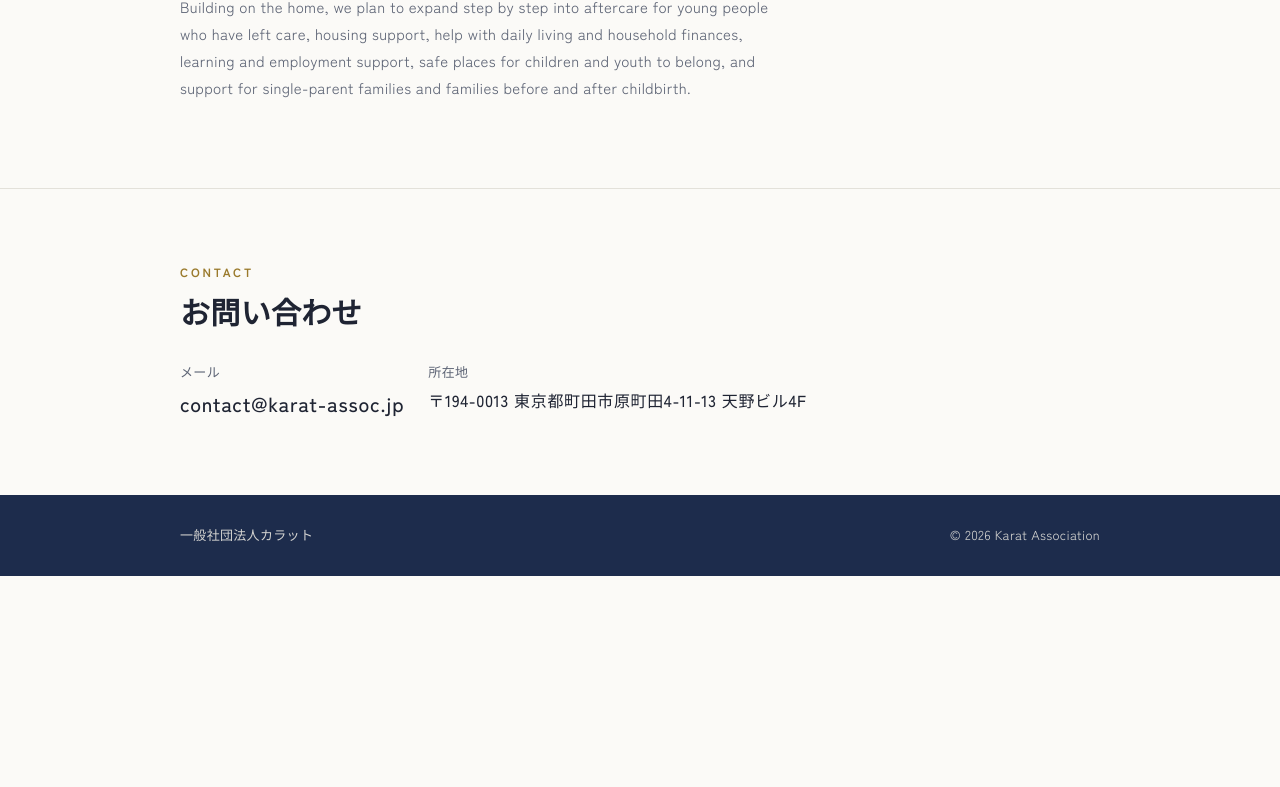
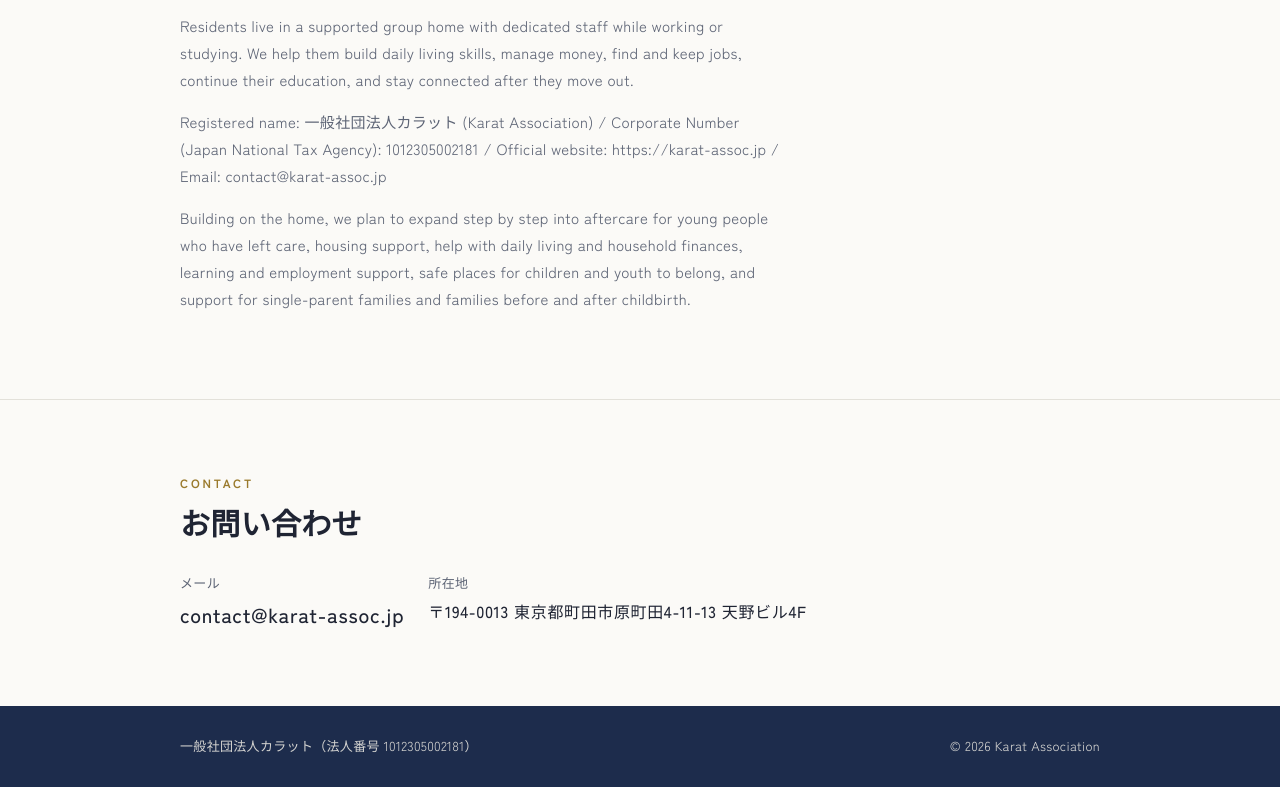
Before and after one commit to karat-assoc/website, a plain HTML site: page index.html in a window 1280 px wide. Shown: the part 5346-6133 px from the top of the page. Before the commit the page ends 5922 px from the top, so only its background shows below. Drawn offline with Linux system fonts and the light colour scheme; a web font is replaced by a local one.

Commit message:
Update index.html

```diff
--- a/index.html
+++ b/index.html
@@ -230,6 +230,8 @@ footer .wrap{padding-block:28px;display:flex;justify-content:space-between;gap:1
       <div class="tbl">
         <table>
           <tr><th>名称</th><td>一般社団法人カラット（Karat Association）</td></tr>
+          <tr><th>法人番号</th><td>1012305002181（<a href="https://www.houjin-bangou.nta.go.jp/henkorireki-johoto.html?selHouzinNo=1012305002181" target="_blank" rel="noopener">国税庁法人番号公表サイト</a>）</td></tr>
+          <tr><th>公式サイト</th><td>https://karat-assoc.jp（本ウェブサイトは一般社団法人カラットの公式ウェブサイトです）</td></tr>
           <tr><th>設立</th><td>2026年7月</td></tr>
           <tr><th>法人区分</th><td>非営利型一般社団法人</td></tr>
           <tr><th>所在地</th><td>〒194-0013　東京都町田市原町田4-11-13 天野ビル4F</td></tr>
@@ -260,6 +262,7 @@ footer .wrap{padding-block:28px;display:flex;justify-content:space-between;gap:1
       <p>Life brings one barrier after another, and we need to overcome them. Some barriers, however, cannot be overcome alone. We want to help at those moments. We aim to be a place to belong for young people at a turning point in their lives, and to support each of them to shine and live a life of their own. We think things through with them, offer a hand when they are stuck, and give them a push when they are ready to take a step.</p>
       <p>Whatever happens, your shine is never lost. Even if things feel hard, painful or dark right now, and even if you do not feel you are shining, your worth does not disappear. Even when it is clouded over, it will shine again when polished. We prepare an environment where young people can let their own shine come out, and we polish it with care. Ahead of them lies a clear, bright sky, and under that sky, every polished gem will shine even more.</p>
       <p>Residents live in a supported group home with dedicated staff while working or studying. We help them build daily living skills, manage money, find and keep jobs, continue their education, and stay connected after they move out.</p>
+      <p>Registered name: 一般社団法人カラット (Karat Association) / Corporate Number (Japan National Tax Agency): 1012305002181 / Official website: https://karat-assoc.jp / Email: contact@karat-assoc.jp</p>
       <p>Building on the home, we plan to expand step by step into aftercare for young people who have left care, housing support, help with daily living and household finances, learning and employment support, safe places for children and youth to belong, and support for single-parent families and families before and after childbirth.</p>
     </div>
   </section>
@@ -278,7 +281,7 @@ footer .wrap{padding-block:28px;display:flex;justify-content:space-between;gap:1
 
 <footer>
   <div class="wrap">
-    <span>一般社団法人カラット</span>
+    <span>一般社団法人カラット（法人番号 1012305002181）</span>
     <span>© 2026 Karat Association</span>
   </div>
 </footer>
```
